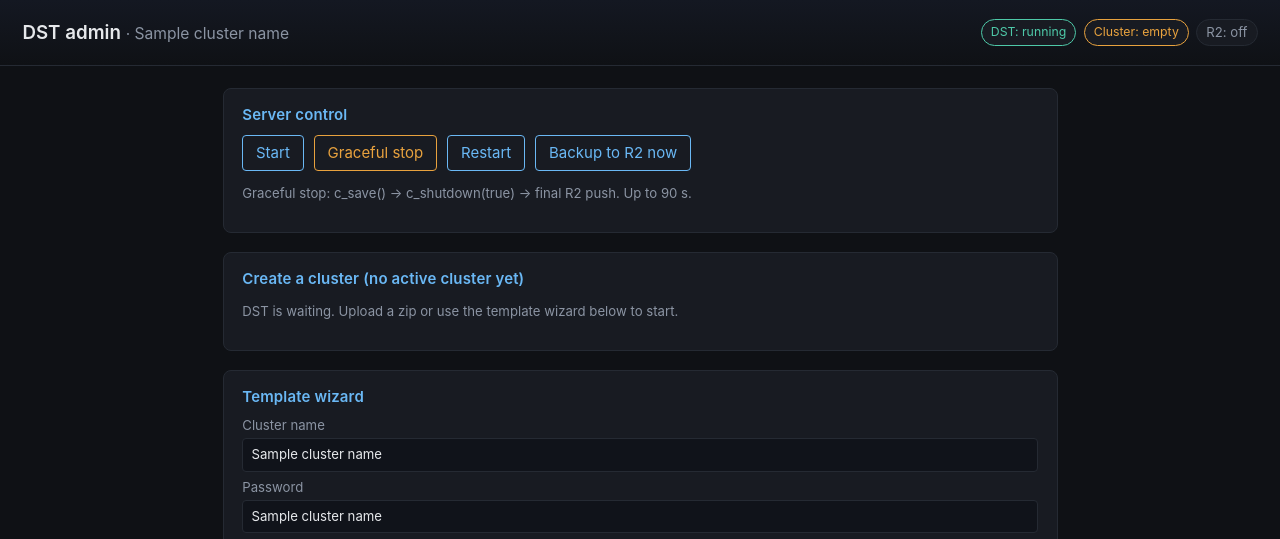
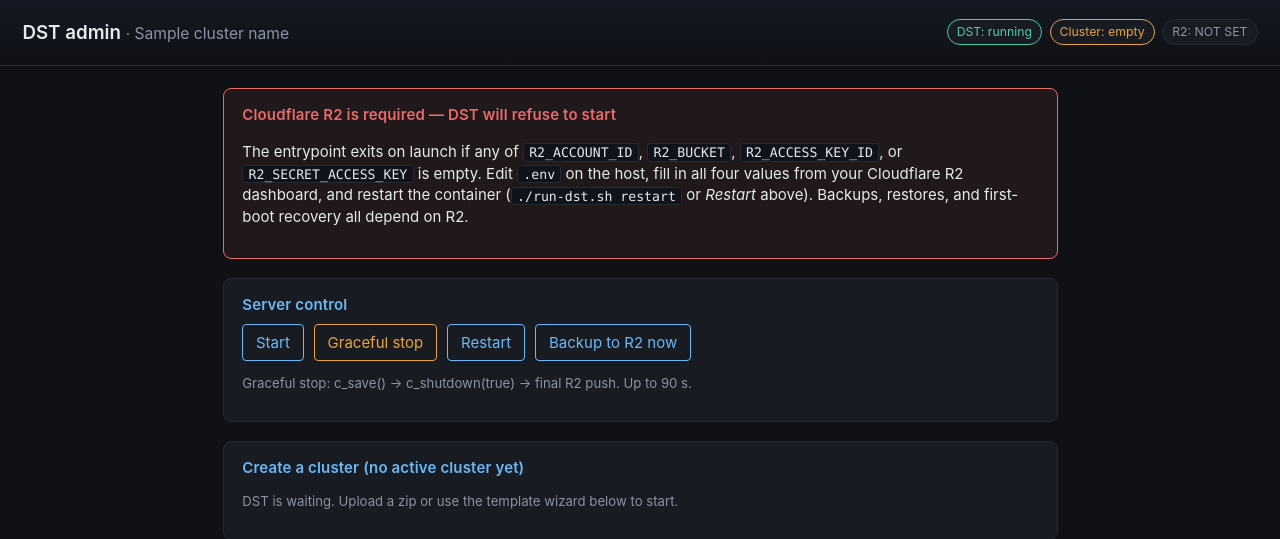
Before and after one commit to moxxiq/dst-dedicated-container, a FastAPI app: template admin/app/templates/index.html in a window 1280 px wide. Shown: the top 539 px of the page. Run offline with FastAPI, Linux system fonts and the light colour scheme; the template is opened without the code that fills it: most values are stand-ins (such as "Sample title", 1, 10 or a date in 2020); some libraries are stand-ins or nearby versions.

Commit message:
feat(admin): surface R2-required policy in dashboard and downloads
Aligns the admin panel with the fail-fast R2 policy in entrypoint.sh
(feat/require-r2):

- Red banner at top of the dashboard when any R2_* key is missing,
  with a clear "DST will refuse to start" message and the list of
  required env vars.
- Status pill for R2 flips from "off" (neutral) to "NOT SET" (error)
  when unconfigured.
- /bootstrap/env and /bootstrap/script endpoints now return 409
  Conflict if R2 isn't fully populated, instead of handing out a
  half-filled .env or a script that boots a broken VPS.
- Generated bootstrap.sh header updated to note R2 is mandatory.
- admin/README.md feature list reflects the new behaviour.

Co-Authored-By: Claude Sonnet 4.6 <noreply@anthropic.com>

```diff
--- a/admin/app/main.py
+++ b/admin/app/main.py
@@ -634,7 +634,20 @@ def backup_trigger(_: str = Depends(require_auth)) -> RedirectResponse:
 
 @app.get("/bootstrap/env")
 def bootstrap_env(_: str = Depends(require_auth)) -> Response:
-    body = render_env_file(read_env_file())
+    env = read_env_file()
+    if not r2_env_ready(env):
+        # R2 is required; handing out a half-filled .env would produce a
+        # VPS that boots into a fail-fast exit. Refuse with a clear error.
+        raise HTTPException(
+            status_code=409,
+            detail=(
+                "Cannot download .env — Cloudflare R2 credentials are not "
+                "fully set. Populate R2_ACCOUNT_ID, R2_BUCKET, "
+                "R2_ACCESS_KEY_ID, and R2_SECRET_ACCESS_KEY on the host "
+                "before generating a portable .env."
+            ),
+        )
+    body = render_env_file(env)
     return Response(
         content=body,
         media_type="text/plain; charset=utf-8",
@@ -645,7 +658,10 @@ def bootstrap_env(_: str = Depends(require_auth)) -> Response:
 BOOTSTRAP_SH = """\
 #!/usr/bin/env bash
 # Generated by the DST admin panel.
-# Paste this whole file into Vultr's "Startup Script" field, or scp + run it on a fresh VPS.
+# Paste this whole file onto a fresh Ubuntu 22.04/24.04 Vultr VPS (scp + sudo bash).
+# All secrets (cluster token, admin password, R2 credentials) are baked in —
+# no further interaction required. R2 credentials are mandatory; DST exits on
+# launch if any are missing.
 set -euo pipefail
 
 REPO_URL="${REPO_URL:-https://github.com/moxxiq/dst-dedicated-container.git}"
@@ -681,6 +697,16 @@ echo "Admin panel:     http://<this-vps-ip>:8080  (user: $ADMIN_USER_LINE)"
 @app.get("/bootstrap/script")
 def bootstrap_script(_: str = Depends(require_auth)) -> Response:
     env = read_env_file()
+    if not r2_env_ready(env):
+        raise HTTPException(
+            status_code=409,
+            detail=(
+                "Cannot download bootstrap.sh — Cloudflare R2 credentials "
+                "are not fully set. DST refuses to launch without R2, so a "
+                "script generated now would boot a broken VPS. Populate all "
+                "four R2_* keys in .env first."
+            ),
+        )
     body = BOOTSTRAP_SH.replace("{env_body}", render_env_file(env).strip()).replace(
         "$ADMIN_USER_LINE", env.get("ADMIN_USER", "admin")
     )
--- a/admin/app/static/style.css
+++ b/admin/app/static/style.css
@@ -70,6 +70,15 @@ section {
   border: 1px solid var(--border);
   border-radius: 8px;
   padding: 1rem 1.25rem;
+}
+
+section.banner-err {
+  border-color: var(--err);
+  background: rgba(232, 106, 106, 0.08);
+}
+
+section.banner-err h2 {
+  color: var(--err);
 }
 
 section h2 {
--- a/admin/app/templates/index.html
+++ b/admin/app/templates/index.html
@@ -16,13 +16,27 @@
       <span class="pill {{ 'ok' if cluster_ready else 'warn' }}">
         Cluster: {{ 'ready' if cluster_ready else ('empty' if not cluster_exists else 'incomplete') }}
       </span>
-      <span class="pill {{ 'ok' if r2_ready else 'muted' }}">
-        R2: {{ 'configured' if r2_ready else 'off' }}
+      <span class="pill {{ 'ok' if r2_ready else 'err' }}">
+        R2: {{ 'configured' if r2_ready else 'NOT SET' }}
       </span>
     </div>
   </header>
 
   <main>
+
+    {% if not r2_ready %}
+    <section class="banner-err">
+      <h2>Cloudflare R2 is required — DST will refuse to start</h2>
+      <p>The entrypoint exits on launch if any of
+        <code>R2_ACCOUNT_ID</code>, <code>R2_BUCKET</code>,
+        <code>R2_ACCESS_KEY_ID</code>, or <code>R2_SECRET_ACCESS_KEY</code>
+        is empty. Edit <code>.env</code> on the host, fill in all four
+        values from your Cloudflare R2 dashboard, and restart the
+        container (<code>./run-dst.sh restart</code> or <em>Restart</em>
+        above). Backups, restores, and first-boot recovery all depend
+        on R2.</p>
+    </section>
+    {% endif %}
 
     <section>
       <h2>Server control</h2>
```
Also changed, not shown: admin/README.md.
